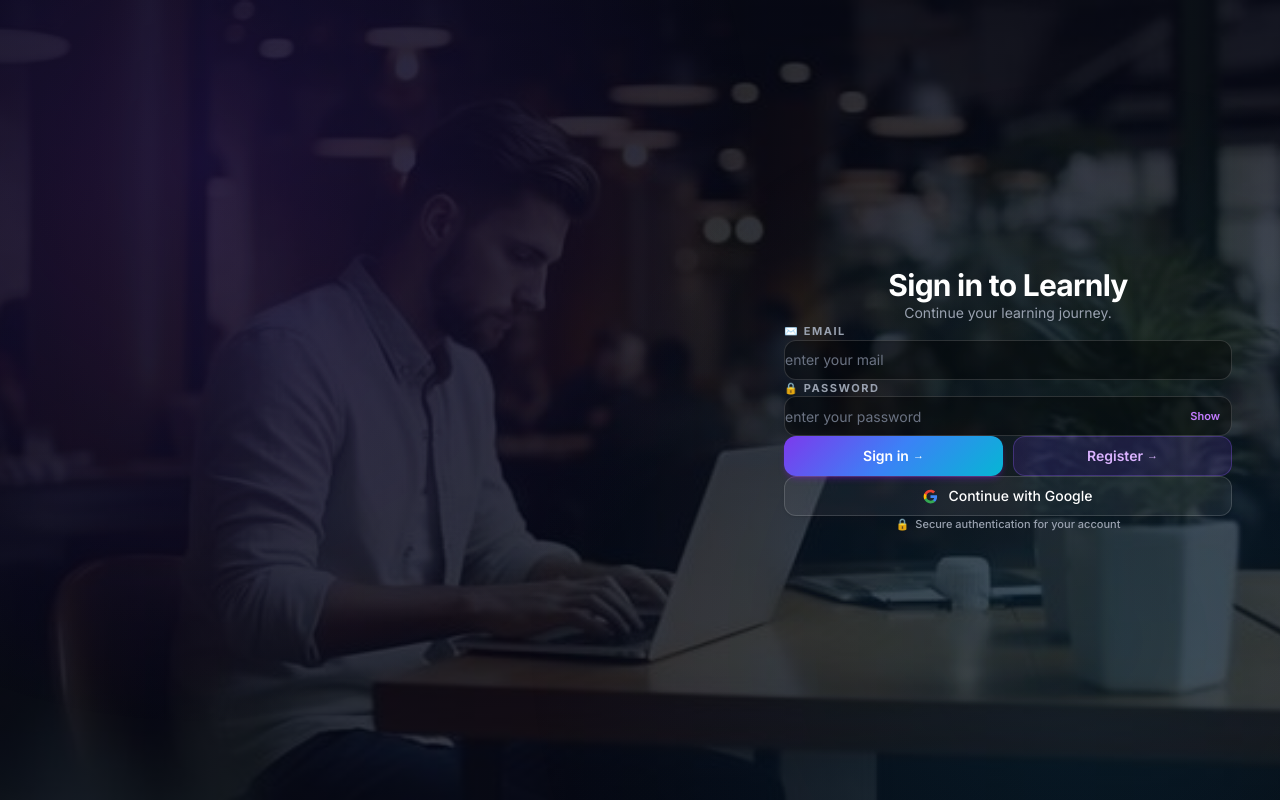
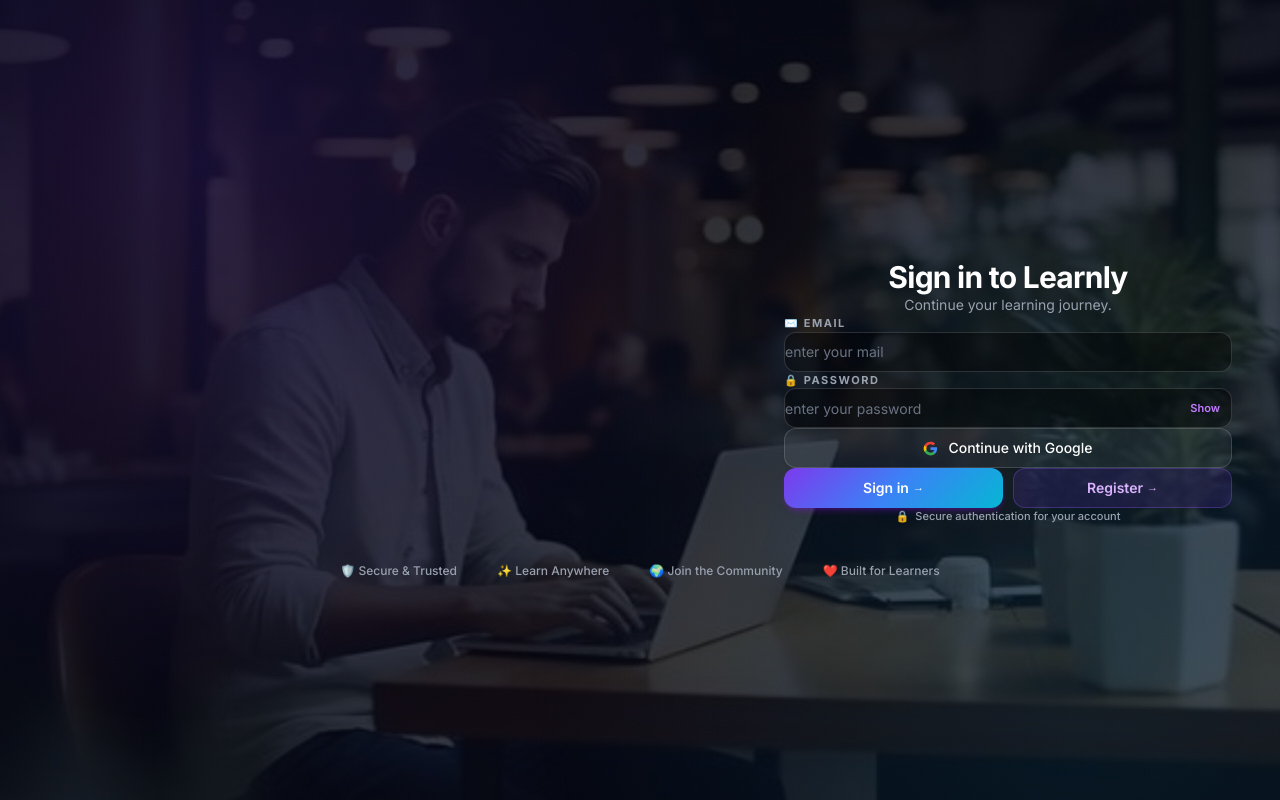
Before and after one commit to ganeshv9361-droid/learnly-lms, a React (Vite) app in the folder frontend/: page / in a window 1280 px wide. Built offline with nearby package versions, Linux system fonts and the light colour scheme; no server answers.

Commit message:
login and register

```diff
--- a/frontend/src/pages/Login.jsx
+++ b/frontend/src/pages/Login.jsx
@@ -3,7 +3,8 @@
 import Particles from "../components/Particles";
 import Logo from "../components/Logo";
 import { signInWithGoogle } from "../firebase";
-import AUTH_BG from '../assets/background.jpg';
+
+import AUTH_BG from "../assets/background.jpg";
 
 export default function Login({ onSwitch }) {
   const { login, loginWithFirebase } = useAuth();
@@ -97,23 +98,23 @@
 
       <div className="relative z-10 w-full max-w-sm sm:max-w-md lg:max-w-7xl mx-auto flex flex-col items-center">
 
-        {/* Mobile top branding with server online dot near subtitle sentence */}
+        {/* Mobile top branding with server online dot near Learnly logo name */}
         <div className="lg:hidden text-center mb-5 w-full animate-fade-up">
           <div className="flex items-center justify-center gap-2.5 mb-1">
             <img src="/logo.png" alt="Learnly" className="w-9 h-9 object-contain" />
-            <Logo size={0} showText={true} textSize="text-2xl" />
+            <div className="relative inline-flex items-center">
+              <Logo size={0} showText={true} textSize="text-2xl" />
+              {serverStatus === "online" && (
+                <span className="absolute -top-1 -right-2.5 flex h-2.5 w-2.5">
+                  <span className="animate-ping absolute inline-flex h-full w-full rounded-full bg-emerald-400 opacity-75"></span>
+                  <span className="relative inline-flex rounded-full h-2.5 w-2.5 bg-emerald-500 shadow-[0_0_8px_#10b981]"></span>
+                </span>
+              )}
+            </div>
           </div>
-          <div className="inline-flex items-center justify-center gap-2">
-            <p className="text-xs text-gray-400 font-medium tracking-wide">
-              Learn smarter. Build your future.
-            </p>
-            {serverStatus === "online" && (
-              <span className="flex h-2 w-2 relative">
-                <span className="animate-ping absolute inline-flex h-full w-full rounded-full bg-emerald-400 opacity-75"></span>
-                <span className="relative inline-flex rounded-full h-2 w-2 bg-emerald-500 shadow-[0_0_8px_#10b981]"></span>
-              </span>
-            )}
-          </div>
+          <p className="text-xs text-gray-400 font-medium tracking-wide">
+            Learn smarter. Build your future.
+          </p>
         </div>
 
         <div className="grid lg:grid-cols-12 gap-8 lg:gap-16 items-center w-full">
@@ -122,22 +123,24 @@
           <div className="hidden lg:block lg:col-span-7 animate-fade-up pr-4">
             <div className="flex items-center gap-4 mb-6">
               <img src="/logo.png" alt="Learnly" className="w-14 h-14 object-contain" />
-              <Logo size={0} showText={true} textSize="text-5xl" />
+              <div className="relative inline-flex items-center">
+                <Logo size={0} showText={true} textSize="text-5xl" />
+                {serverStatus === "online" && (
+                  <span className="absolute top-1 -right-3.5 flex h-3.5 w-3.5">
+                    <span className="animate-ping absolute inline-flex h-full w-full rounded-full bg-emerald-400 opacity-75"></span>
+                    <span className="relative inline-flex rounded-full h-3.5 w-3.5 bg-emerald-500 shadow-[0_0_12px_#10b981]"></span>
+                  </span>
+                )}
+              </div>
             </div>
 
-            <div className="flex items-center gap-3 mt-4 mb-2">
+            <div className="mt-4 mb-2">
               <h1
                 className="font-display font-extrabold leading-[1.05] text-white"
                 style={{ fontSize: "clamp(2.8rem, 4.5vw, 5.2rem)" }}
               >
                 Learn smarter. Grow faster.
               </h1>
-              {serverStatus === "online" && (
-                <span className="flex h-3.5 w-3.5 relative shrink-0">
-                  <span className="animate-ping absolute inline-flex h-full w-full rounded-full bg-emerald-400 opacity-75"></span>
-                  <span className="relative inline-flex rounded-full h-3.5 w-3.5 bg-emerald-500 shadow-[0_0_12px_#10b981]"></span>
-                </span>
-              )}
             </div>
 
             <p className="mt-4 text-base sm:text-lg leading-relaxed max-w-xl text-gray-300">
@@ -179,7 +182,7 @@
             </div>
           </div>
 
-          {/* Right Login Form Section (Transparent / No Box) */}
+          {/* Right Login Form Section */}
           <div className="lg:col-span-5 w-full max-w-md mx-auto animate-fade-up">
 
             <div className="w-full pb-2">
@@ -212,7 +215,6 @@
                       Email
                     </label>
                   </div>
-                  {/* Made slightly smaller with h-10 */}
                   <input
                     type="email"
                     required
@@ -234,7 +236,6 @@
                     </div>
                   </div>
                   <div className="relative">
-                    {/* Made slightly smaller with h-10 */}
                     <input
                       type={showPass ? "text" : "password"}
                       required
@@ -254,7 +255,28 @@
                   </div>
                 </div>
 
-                {/* Sign in and Register Buttons Side-by-Side guaranteed on mobile & desktop */}
+                {/* Google Sign In Button */}
+                <button
+                  type="button"
+                  onClick={handleGoogle}
+                  disabled={loading}
+                  className="w-full flex items-center justify-center gap-2.5 h-10 rounded-xl font-medium text-xs sm:text-sm disabled:opacity-50 transition-all hover:bg-white/[0.08] hover:border-white/20 active:scale-[0.99] shadow-sm mt-1"
+                  style={{
+                    background: "rgba(255,255,255,0.06)",
+                    border: "1px solid rgba(255,255,255,0.15)",
+                    color: "white",
+                  }}
+                >
+                  <svg width="15" height="15" viewBox="0 0 24 24" aria-hidden="true" className="shrink-0">
+                    <path fill="#4285F4" d="M22.56 12.25c0-.78-.07-1.53-.2-2.25H12v4.26h5.92c-.26 1.37-1.04 2.53-2.21 3.31v2.77h3.57c2.08-1.92 3.28-4.74 3.28-8.09z" />
+                    <path fill="#34A853" d="M12 23c2.97 0 5.46-.98 7.28-2.66l-3.57-2.77c-.98.66-2.23 1.06-3.71 1.06-2.86 0-5.29-1.93-6.16-4.53H2.18v2.84C3.99 20.53 7.7 23 12 23z" />
+                    <path fill="#FBBC05" d="M5.84 14.09c-.22-.66-.35-1.36-.35-2.09s.13-1.43.35-2.09V7.07H2.18C1.43 8.55 1 10.22 1 12s.43 3.45 1.18 4.93l2.85-2.22.81-.62z" />
+                    <path fill="#EA4335" d="M12 5.38c1.62 0 3.06.56 4.21 1.64l3.15-3.15C17.45 2.09 14.97 1 12 1 7.7 1 3.99 3.47 2.18 7.07l3.66 2.84c.87-2.6 3.3-4.53 6.16-4.53z" />
+                  </svg>
+                  <span>{loading ? "Signing in..." : "Continue with Google"}</span>
+                </button>
+
+                {/* Sign in and Register Buttons Side-by-Side (Guaranteed row layout) */}
                 <div className="grid grid-cols-2 gap-2.5 pt-0.5">
                   <button
                     type="submit"
@@ -281,27 +303,6 @@
                     <span className="text-[11px]">→</span>
                   </button>
                 </div>
-
-                {/* Google Sign In Button */}
-                <button
-                  type="button"
-                  onClick={handleGoogle}
-                  disabled={loading}
-                  className="w-full flex items-center justify-center gap-2.5 h-10 rounded-xl font-medium text-xs sm:text-sm disabled:opacity-50 transition-all hover:bg-white/[0.08] hover:border-white/20 active:scale-[0.99] shadow-sm mt-1"
-                  style={{
-                    background: "rgba(255,255,255,0.06)",
-                    border: "1px solid rgba(255,255,255,0.15)",
-                    color: "white",
-                  }}
-                >
-                  <svg width="15" height="15" viewBox="0 0 24 24" aria-hidden="true" className="shrink-0">
-                    <path fill="#4285F4" d="M22.56 12.25c0-.78-.07-1.53-.2-2.25H12v4.26h5.92c-.26 1.37-1.04 2.53-2.21 3.31v2.77h3.57c2.08-1.92 3.28-4.74 3.28-8.09z" />
-                    <path fill="#34A853" d="M12 23c2.97 0 5.46-.98 7.28-2.66l-3.57-2.77c-.98.66-2.23 1.06-3.71 1.06-2.86 0-5.29-1.93-6.16-4.53H2.18v2.84C3.99 20.53 7.7 23 12 23z" />
-                    <path fill="#FBBC05" d="M5.84 14.09c-.22-.66-.35-1.36-.35-2.09s.13-1.43.35-2.09V7.07H2.18C1.43 8.55 1 10.22 1 12s.43 3.45 1.18 4.93l2.85-2.22.81-.62z" />
-                    <path fill="#EA4335" d="M12 5.38c1.62 0 3.06.56 4.21 1.64l3.15-3.15C17.45 2.09 14.97 1 12 1 7.7 1 3.99 3.47 2.18 7.07l3.66 2.84c.87-2.6 3.3-4.53 6.16-4.53z" />
-                  </svg>
-                  <span>{loading ? "Signing in..." : "Continue with Google"}</span>
-                </button>
               </form>
             </div>
 
@@ -315,7 +316,13 @@
 
         </div>
 
-
+        {/* Desktop Footer badges */}
+        <footer className="hidden md:flex items-center justify-center gap-6 lg:gap-10 mt-8 text-xs text-gray-400 font-medium">
+          <span>🛡️ Secure & Trusted</span>
+          <span>✨ Learn Anywhere</span>
+          <span>🌍 Join the Community</span>
+          <span>❤️ Built for Learners</span>
+        </footer>
 
       </div>
     </div>
--- a/frontend/src/pages/Register.jsx
+++ b/frontend/src/pages/Register.jsx
@@ -2,7 +2,8 @@
 import api from "../api/axios";
 import Particles from "../components/Particles";
 import Logo from "../components/Logo";
-import AUTH_BG from '../assets/background.jpg';
+
+import AUTH_BG from "../assets/background.jpg";
 
 export default function Register({ onSwitch }) {
   const [form, setForm] = useState({
@@ -148,23 +149,23 @@
 
       <div className="relative z-10 w-full max-w-sm sm:max-w-md lg:max-w-7xl mx-auto flex flex-col items-center">
 
-        {/* Mobile top branding with server online dot */}
+        {/* Mobile top branding with server online dot near Learnly logo name */}
         <div className="lg:hidden text-center mb-5 w-full animate-fade-up">
           <div className="flex items-center justify-center gap-2.5 mb-1">
             <img src="/logo.png" alt="Learnly" className="w-9 h-9 object-contain" />
-            <Logo size={0} showText={true} textSize="text-2xl" />
+            <div className="relative inline-flex items-center">
+              <Logo size={0} showText={true} textSize="text-2xl" />
+              {serverStatus === "online" && (
+                <span className="absolute -top-1 -right-2.5 flex h-2.5 w-2.5">
+                  <span className="animate-ping absolute inline-flex h-full w-full rounded-full bg-emerald-400 opacity-75"></span>
+                  <span className="relative inline-flex rounded-full h-2.5 w-2.5 bg-emerald-500 shadow-[0_0_8px_#10b981]"></span>
+                </span>
+              )}
+            </div>
           </div>
-          <div className="inline-flex items-center justify-center gap-2">
-            <p className="text-xs text-gray-400 font-medium tracking-wide">
-              Join thousands of learners
-            </p>
-            {serverStatus === "online" && (
-              <span className="flex h-2 w-2 relative">
-                <span className="animate-ping absolute inline-flex h-full w-full rounded-full bg-emerald-400 opacity-75"></span>
-                <span className="relative inline-flex rounded-full h-2 w-2 bg-emerald-500 shadow-[0_0_8px_#10b981]"></span>
-              </span>
-            )}
-          </div>
+          <p className="text-xs text-gray-400 font-medium tracking-wide">
+            Join thousands of learners
+          </p>
         </div>
 
         <div className="grid lg:grid-cols-12 gap-8 lg:gap-16 items-center w-full">
@@ -173,23 +174,24 @@
           <div className="hidden lg:block lg:col-span-7 animate-fade-up pr-4">
             <div className="flex items-center gap-4 mb-6">
               <img src="/logo.png" alt="Learnly" className="w-14 h-14 object-contain" />
-              <Logo size={0} showText={true} textSize="text-5xl" />
+              <div className="relative inline-flex items-center">
+                <Logo size={0} showText={true} textSize="text-5xl" />
+                {serverStatus === "online" && (
+                  <span className="absolute top-1 -right-3.5 flex h-3.5 w-3.5">
+                    <span className="animate-ping absolute inline-flex h-full w-full rounded-full bg-emerald-400 opacity-75"></span>
+                    <span className="relative inline-flex rounded-full h-3.5 w-3.5 bg-emerald-500 shadow-[0_0_12px_#10b981]"></span>
+                  </span>
+                )}
+              </div>
             </div>
 
-            {/* Headline with correctly anchored green status dot */}
-            <div className="flex items-start gap-3 mt-4 mb-2">
+            <div className="mt-4 mb-2">
               <h1
                 className="font-display font-extrabold leading-[1.05] text-white"
                 style={{ fontSize: "clamp(2.8rem, 4.5vw, 5.2rem)" }}
               >
                 Start your learning journey.
               </h1>
-              {serverStatus === "online" && (
-                <span className="flex h-3.5 w-3.5 relative shrink-0 mt-3">
-                  <span className="animate-ping absolute inline-flex h-full w-full rounded-full bg-emerald-400 opacity-75"></span>
-                  <span className="relative inline-flex rounded-full h-3.5 w-3.5 bg-emerald-500 shadow-[0_0_12px_#10b981]"></span>
-                </span>
-              )}
             </div>
 
             <p className="mt-4 text-base sm:text-lg leading-relaxed max-w-xl text-gray-300">
@@ -231,7 +233,7 @@
             </div>
           </div>
 
-          {/* Right Register Form Section (Transparent / No Box) */}
+          {/* Right Register Form Section */}
           <div className="lg:col-span-5 w-full max-w-md mx-auto animate-fade-up">
 
             <div className="w-full pb-2">
@@ -385,7 +387,7 @@
                   />
                 </div>
 
-                {/* Create Account & Sign In Buttons Side-by-Side */}
+                {/* Create Account & Sign In Buttons Side-by-Side (Guaranteed row layout) */}
                 <div className="grid grid-cols-2 gap-2.5 pt-1">
                   <button
                     type="submit"
@@ -425,7 +427,13 @@
 
         </div>
 
-
+        {/* Desktop Footer badges */}
+        <footer className="hidden md:flex items-center justify-center gap-6 lg:gap-10 mt-8 text-xs text-gray-400 font-medium">
+          <span>🛡️ Secure & Trusted</span>
+          <span>✨ Learn Anywhere</span>
+          <span>🌍 Join the Community</span>
+          <span>❤️ Built for Learners</span>
+        </footer>
 
       </div>
     </div>
```
